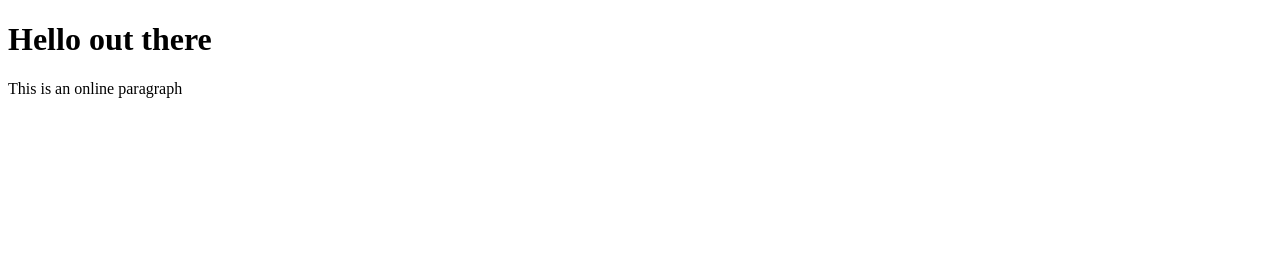
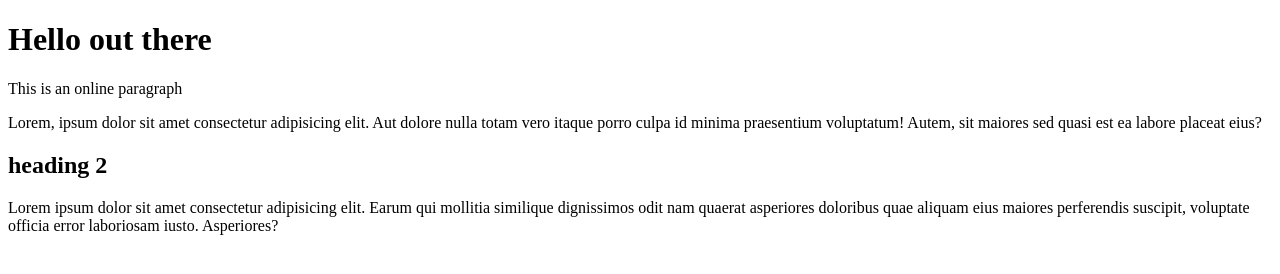
Before and after one commit to yenvu2305/ghDemoYV, a plain HTML site: page index.html in a window 1280 px wide. Drawn offline with Linux system fonts and the light colour scheme.

Commit message:
added content to index

```diff
--- a/index.html
+++ b/index.html
@@ -9,5 +9,10 @@
 <body>
     <h1>Hello out there</h1>
     <p>This is an online paragraph</p>
+    <p>Lorem, ipsum dolor sit amet consectetur adipisicing elit. Aut dolore nulla totam vero itaque porro culpa id minima praesentium voluptatum! Autem, sit maiores sed quasi est ea labore placeat eius?</p>
+    <article>
+        <h2>heading 2</h2>
+        <p>Lorem ipsum dolor sit amet consectetur adipisicing elit. Earum qui mollitia similique dignissimos odit nam quaerat asperiores doloribus quae aliquam eius maiores perferendis suscipit, voluptate officia error laboriosam iusto. Asperiores?</p>
+    </article>
 </body>
 </html>
```
Also changed, not shown: 1 other file.
